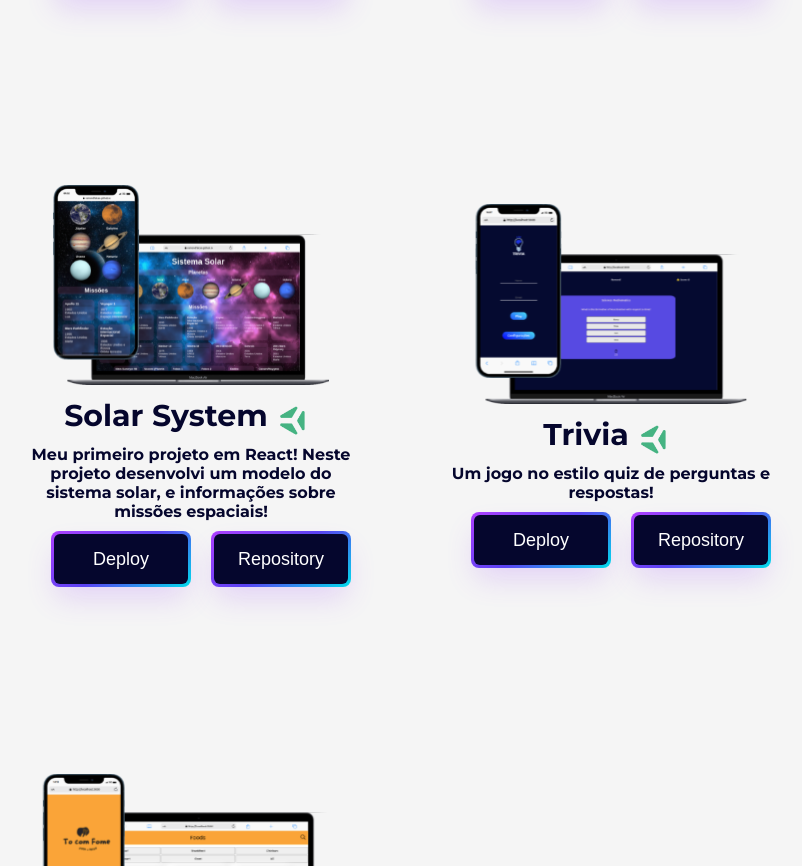
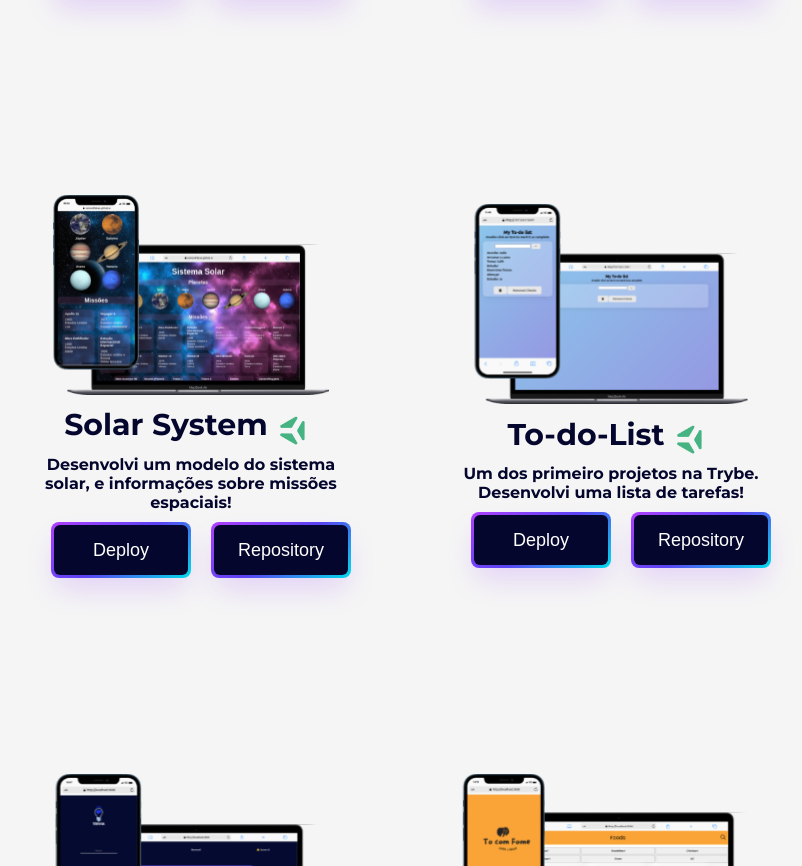
Before and after one commit to ramondfalcao/portifolio, a React (Create React App) app: page /works in a window 1280 px wide. Shown: the part 574-1440 px from the top of the page, without its empty margins (239-1041 px from the left). Built offline with nearby package versions, Linux system fonts and the light colour scheme.

Commit message:
Adicionei projeto To-do-list

```diff
--- a/src/data/index.js
+++ b/src/data/index.js
@@ -2,6 +2,7 @@ import trybeWallet from '../assets/trybeWallet.svg';
 import tryunfo from '../assets/tryunfo.svg';
 import sizesAppDeReceitas from '../assets/sizesAppDeReceitas.svg';
 import solarSystem from '../assets/solarSystem.svg';
+import imgToDoList from '../assets/imgToDoList.svg';
 import triviaProject from '../assets/triviaProject.svg';
 import iconGithub from '../assets/iconGithub.svg';
 
@@ -28,13 +29,23 @@ export const projects = [
   },
   {
     title: 'Solar System',
-    description: 'Meu primeiro projeto em React! Neste projeto desenvolvi um modelo do sistema solar, e informações sobre missões espaciais!',
+    description: 'Desenvolvi um modelo do sistema solar, e informações sobre missões espaciais!',
     img: solarSystem,
     deploy: 'https://ramondfalcao.github.io/solar-system/',
     repository: 'https://github.com/ramondfalcao/solar-system/tree/master',
     trybe: true,
     bloco: "frontend",
     tecs: ["react","js","html","css","redux"]
+  },
+  {
+    title: 'To-do-List',
+    description: 'Um dos primeiro projetos na Trybe. Desenvolvi uma lista de tarefas!',
+    img: imgToDoList,
+    deploy: 'https://ramondfalcao.github.io/to-do-list/',
+    repository: 'https://github.com/ramondfalcao/to-do-list',
+    trybe: true,
+    bloco: "frontend",
+    tecs: ["html","css","js"]
   },
   {
     title: 'Trivia',
```
Also changed, not shown: src/assets/imgToDoList.svg (added).
